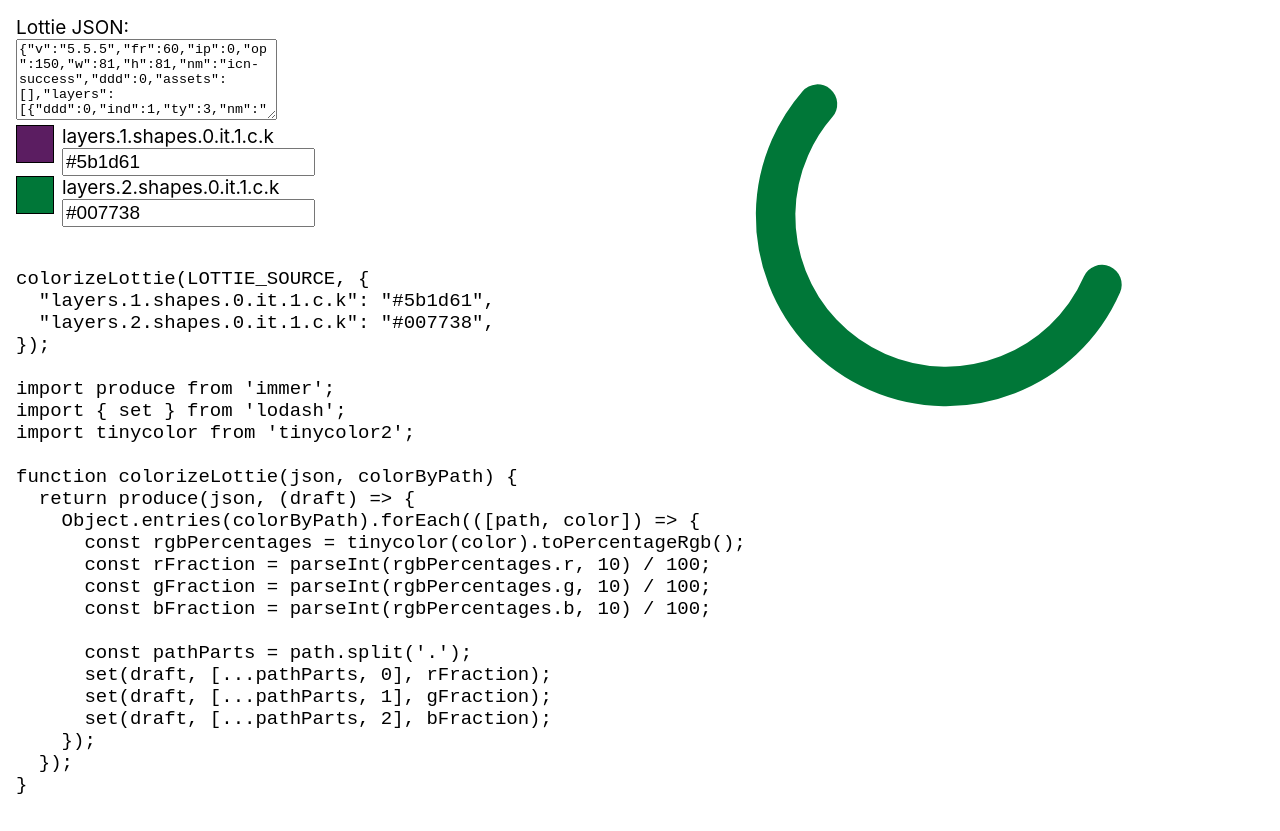
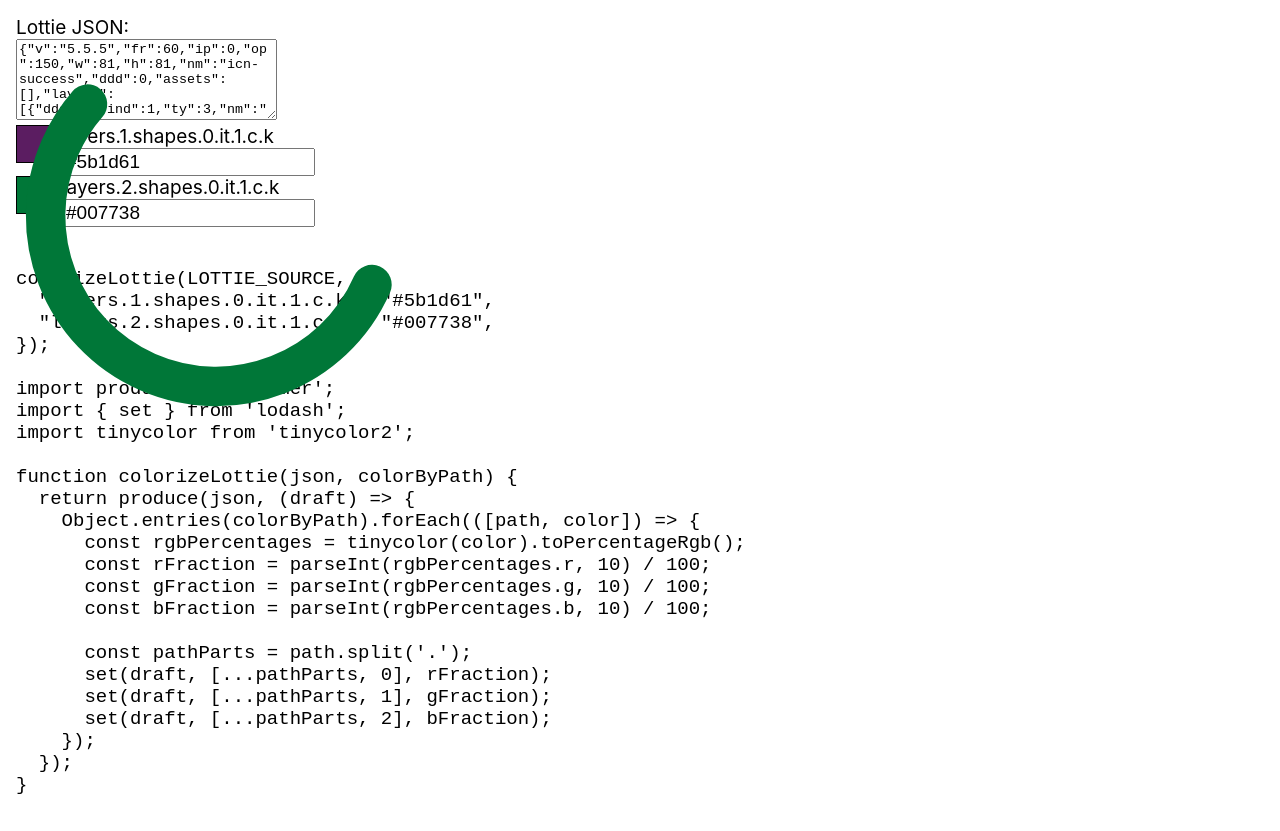
Before and after one commit to Noitidart/Colorize-Lottie, a React (Create React App) app: page / in a window 1280 px wide. Built offline with nearby package versions, Linux system fonts and the light colour scheme.

Commit message:
Fix the lottie animation so when lots of colors
Scrolling to edit colors keeps animation on screen.

```diff
--- a/src/App.tsx
+++ b/src/App.tsx
@@ -151,10 +151,10 @@ function App() {
           </div>
         ))}
 
-<pre>
-{`
+        <pre>
+          {`
 colorizeLottie(LOTTIE_SOURCE, {
-${colors.map(color => `  "${color.path}": "${color.color}",`).join('\n')}
+${colors.map((color) => `  "${color.path}": "${color.color}",`).join('\n')}
 });
 
 import produce from 'immer';
@@ -177,9 +177,9 @@ function colorizeLottie(json, colorByPath) {
   });
 }
 `}
-</pre>
+        </pre>
       </div>
-      <div>
+      <div style={{ position: 'fixed' }}>
         <Lottie
           options={{
             loop: true,
```
